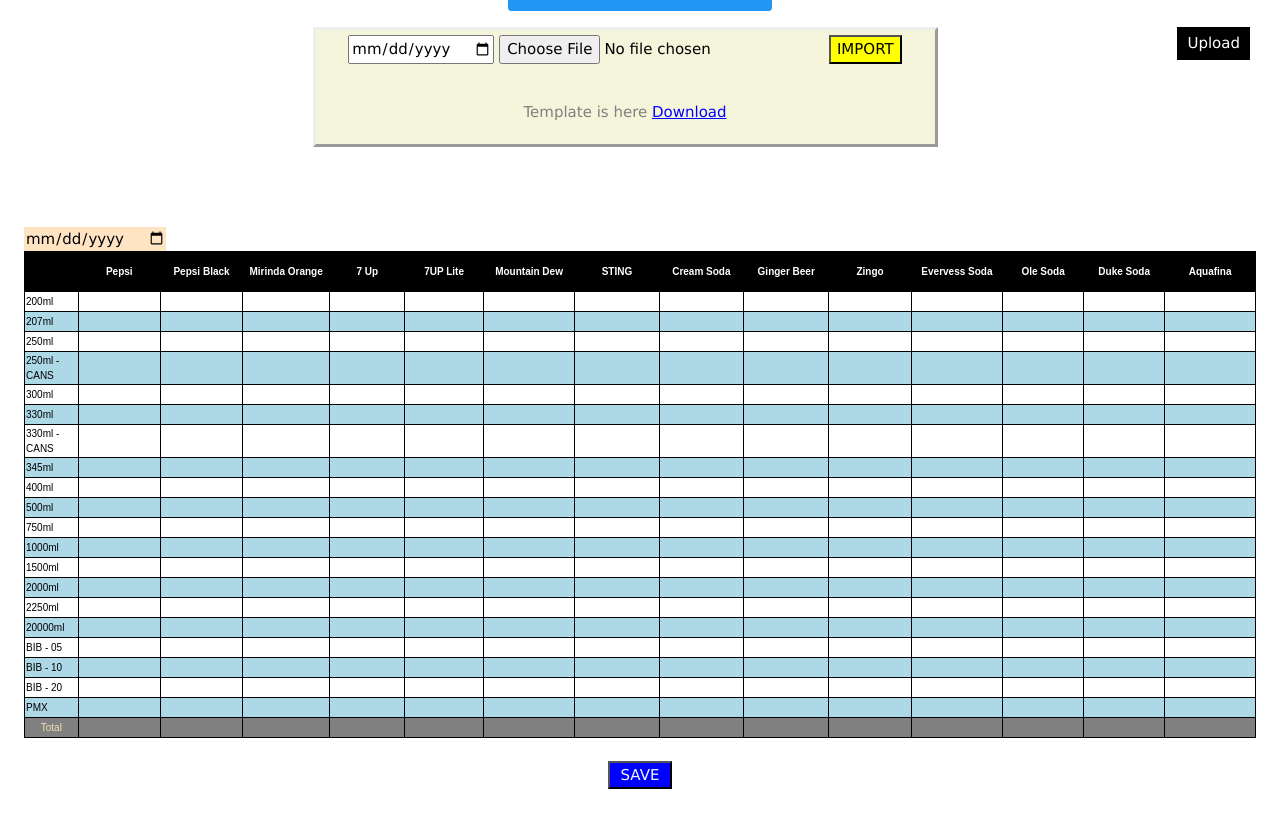
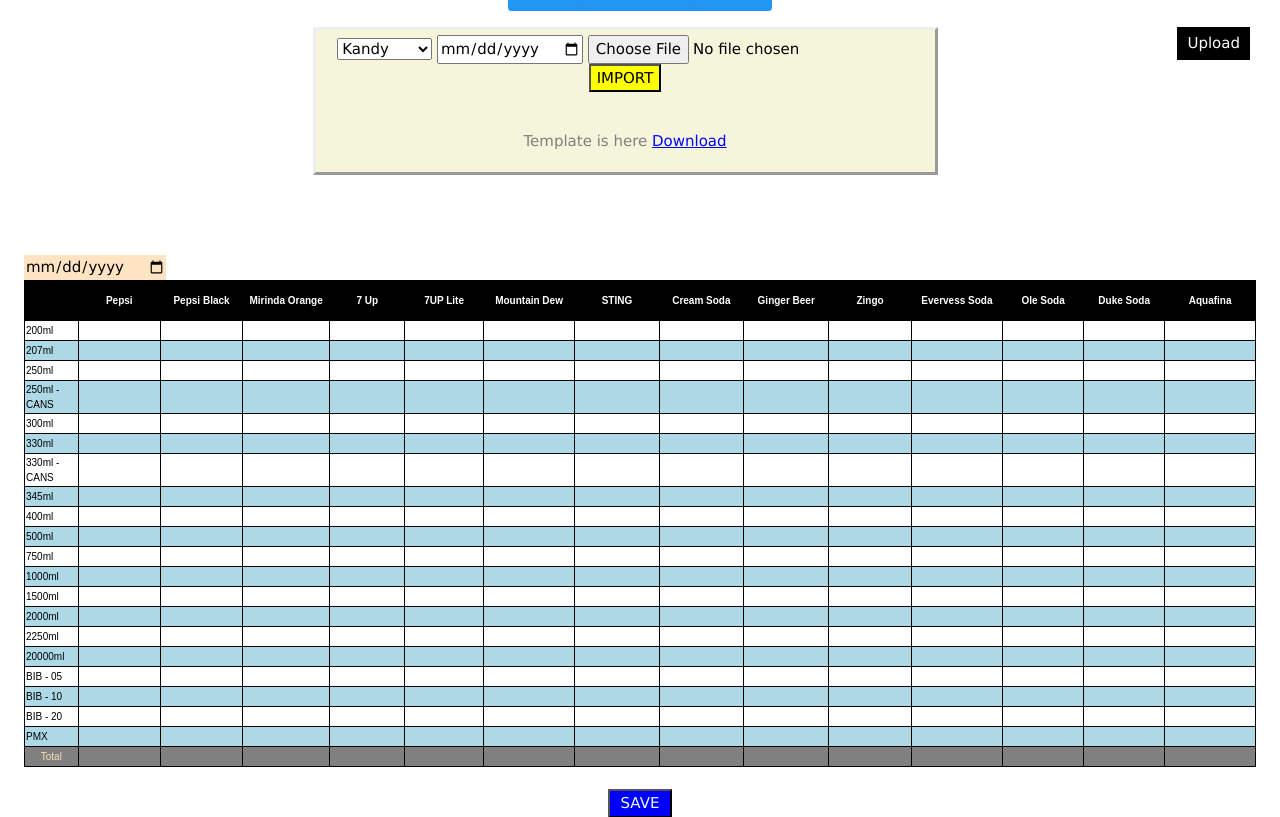
Before and after one commit to DeveloperVBLSL/stock_tracking, a PHP site: page /do/index.php in a window 1280 px wide, after a click on "Upload". Shown: the part 99-916 px from the top of the page. Before the commit the page ends 888 px from the top, so only its background shows below. Run offline with PHP 8.4, Linux system fonts and the light colour scheme; a user stored in the database is signed in.

Commit message:
fixed upload error of csv files

```diff
--- a/do/importData.php
+++ b/do/importData.php
@@ -27,7 +27,7 @@
                 $pack  = $line[1];
                 $brand  = $line[2];
                 $amount = $line[3];
-                $area = $_SESSION["uname"];
+                $area =$_POST['area'];
                 $date=$_POST['dateForm'];
 
                 // Insert member data in the database
--- a/do/index.php
+++ b/do/index.php
@@ -10,6 +10,11 @@
 <center>
 <div class="col-md-12" id="importFrm" style="display: none; border-style: outset; width:50%; background-color:beige; padding:5px;">
         <form action="importData.php" method="post" enctype="multipart/form-data">
+		<select name="area" id="db">
+  		<option value="kandy">Kandy</option>
+  		<option value="kaduwela">Kaduwela</option>
+
+		</select>
 			<input type='date'  value='' name="dateForm" required/>
             <input type="file" name="file" required/>
             <input style="background-color:yellow;color:black" type="submit" class="btn btn-primary" name="importSubmit" value="IMPORT">
```
